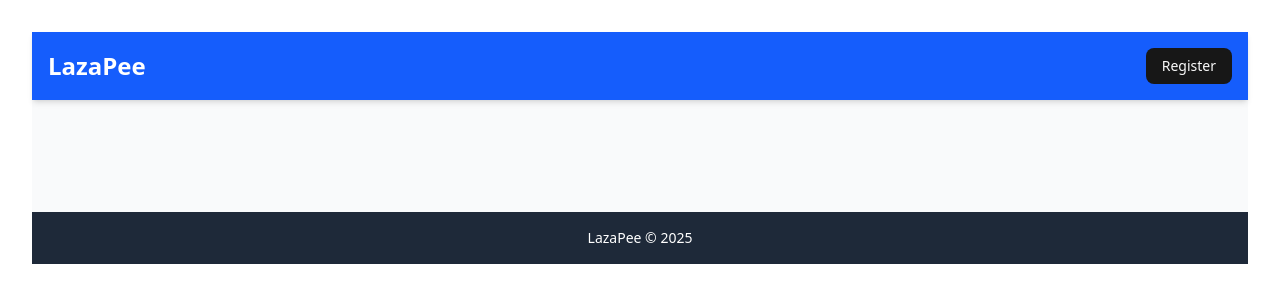
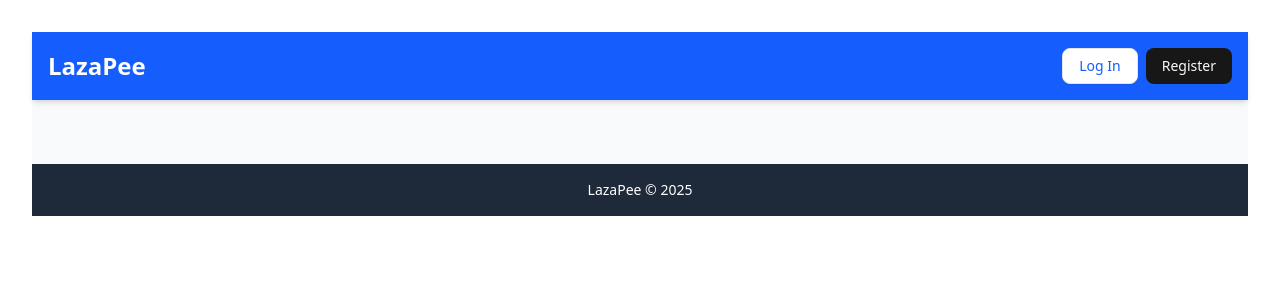
Before and after one commit to devmork/LazaPee-WebApp, a React (Vite) app: page / in a window 1280 px wide. Shown: the top 302 px of the page. Built offline with nearby package versions, Linux system fonts and the light colour scheme.

Commit message:
refactor: simplify Layout component by removing unused state and dialog

```diff
--- a/src/components/Layout.tsx
+++ b/src/components/Layout.tsx
@@ -1,15 +1,9 @@
 import { Link, Outlet } from "react-router-dom";
 import { Button } from "./ui/button";
-import { useState } from "react";
-import { Dialog, DialogContent, DialogTrigger } from "./ui/dialog";
-import SignUp from "@/pages/SignUp";
 
-const Layout = () => {
-  const [signUpOpen, setSignUpOpen] = useState(false);
+function Layout() {
   return (
-    <>
-      <div className="bg-gray-50">
-        {/* Header/Navigation */}
+    <div className="flex flex-col bg-gray-50">
       <header className="bg-blue-600 text-white shadow-md">
         <div className="container mx-auto px-4 py-4">
           <div className="flex items-center justify-between">
@@ -19,31 +13,29 @@ const Layout = () => {
               LazaPee
             </Link>
             <div className="flex gap-2">
-                <Dialog open={signUpOpen} onOpenChange={setSignUpOpen}>
-                  <DialogTrigger asChild>
+              <Link to="/login">
+                <Button variant="outline" className="bg-white text-blue-600">
+                  Log In
+                </Button>
+              </Link>
+
+              <Link to="/signup">
                 <Button>Register</Button>
-                  </DialogTrigger>
-                  <DialogContent>
-                    <SignUp onSuccess={() => setSignUpOpen(false)} />
-                  </DialogContent>
-                </Dialog>
+              </Link>
             </div>
           </div>
         </div>
       </header>
 
-        {/* Main Content Area */}
-        <main className="container mx-auto px-4 py-8">
+      <main className="flex-1 container mx-auto px-4 py-8">
         <Outlet />
       </main>
 
-        {/* Footer */}
-        <footer className="bg-gray-800 text-white text-center py-4 mt-12">
+      <footer className="bg-gray-800 text-white text-center py-4">
         <p className="text-sm">LazaPee © 2025</p>
       </footer>
     </div>
-    </>
   );
-};
+}
 
 export default Layout;
```
Lines whose indentation alone changed are shown as unchanged.
